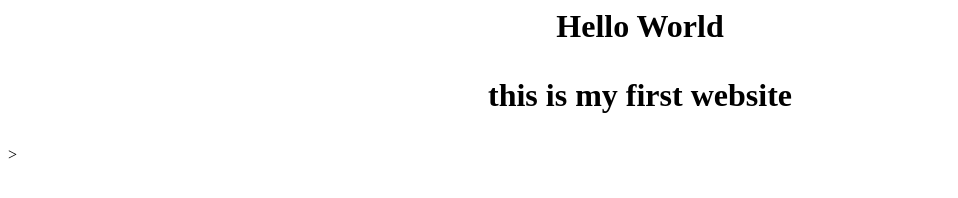
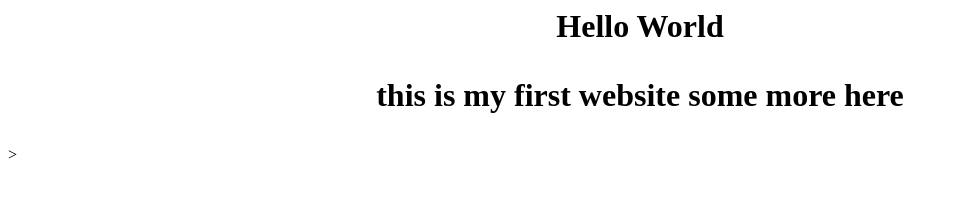
Before and after one commit to durochok/durochok.github.io, a plain HTML site: page index.html in a window 1280 px wide. Shown: the whole page, without its empty margins (0-958 px from the left). Drawn offline with Linux system fonts and the light colour scheme.

Commit message:
some more commit

```diff
--- a/index.html
+++ b/index.html
@@ -7,7 +7,7 @@
   <body>
     <center>
       <h1>Hello World</<h1>
-      <p>this is my first website</p>
+      <p>this is my first website some more here</p>
     </center>
   </body>
 </html>>
```
